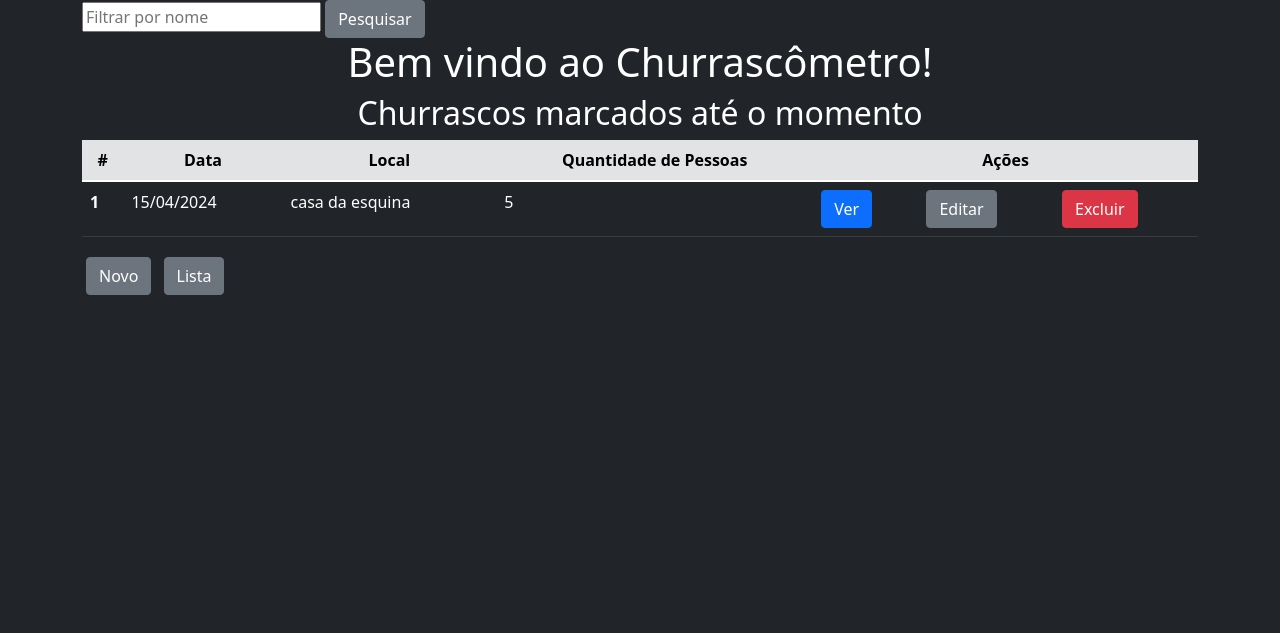
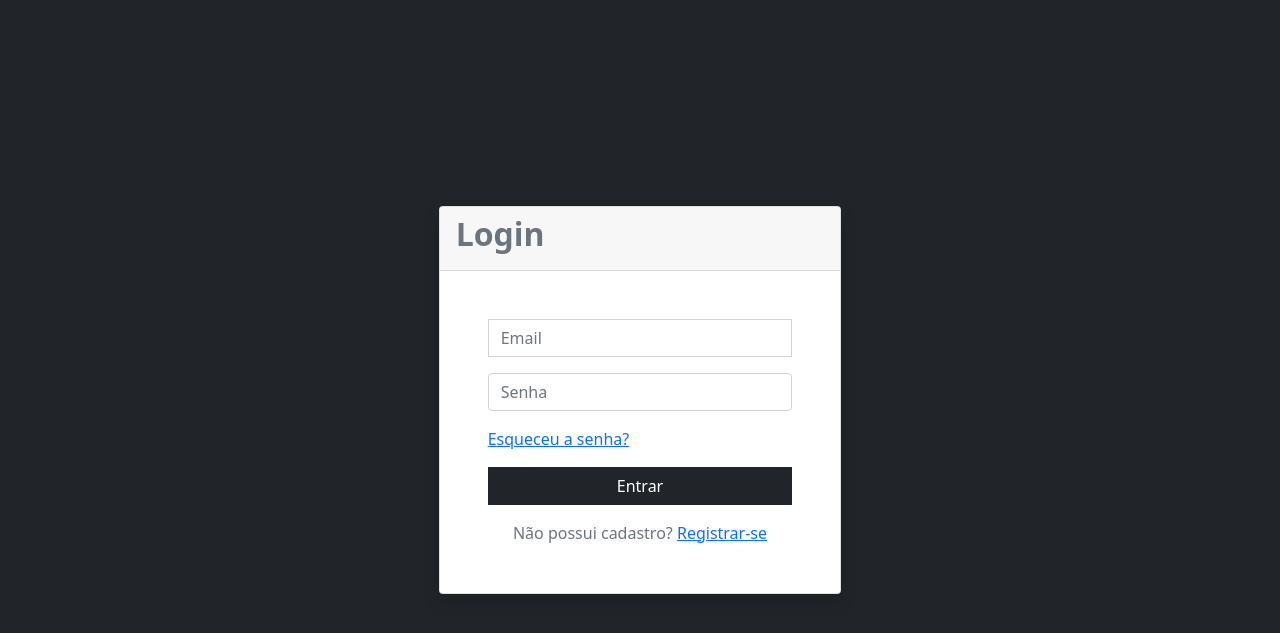
Before and after one commit to damiao-git/churrascometro, a Laravel app: page / in a window 1280 px wide. Shown: the top 633 px of the page. Run offline with Laravel 10, Linux system fonts and the light colour scheme; data comes from the database, SQL or seed files in the repository.

Commit message:
Sistema de Login e Middleware

```diff
--- a/app/Http/Controllers/UsuarioController.php
+++ b/app/Http/Controllers/UsuarioController.php
@@ -16,10 +16,10 @@ class UsuarioController extends Controller
 
         return view('usuario/index', compact('usuarios'));
     }
-    public function create()
-    {
-        return view('usuario.create');
-    }
+    // public function create()
+    // {
+    //     return view('usuario.create');
+    // }
     public function store(Request $request)
     {
         // Usuario::create($request->all());
@@ -47,7 +47,7 @@ class UsuarioController extends Controller
             $usuario = new Usuario();
             $usuario->name = $request->name;
             $usuario->email = $request->email;
-            $usuario->password = Hash::make($request->pass);
+            $usuario->password = Hash::make($request->password);
             $usuario->save();
             return response()->json([
                 'status' => 200,
@@ -96,9 +96,54 @@ class UsuarioController extends Controller
     {
         return view('auth.login');
     }
+    public function loginUser(request $request)
+    {
+        $validator = Validator::make($request->all(), [
+            'email' => 'required|email|max:100',
+            'password' => 'required|min:6|max:50'
+        ], [
+            'email.required' => 'O campo Email é obrigatório',
+            'password.required' => 'O campo Senha é obrigatório',
+            'password.min' => 'O campo Senha precisa ter no mínimo 6 caracteres'
+        ]);
+
+        if($validator->fails()){
+            return response()->json([
+                'status' => 400,
+                'messages' => $validator->getMessageBag()
+            ]);
+        }
+        else{
+            $usuario = Usuario::where('email', $request->email)->first();
+            if($usuario){
+                if(Hash::check($request->password, $usuario->password)){
+                    $request->session()->put('loggedInUser', $usuario->id);
+                    return response()->json([
+                        'status' => 200,
+                        'messages' => 'success'
+                    ]);
+                }else{
+                    return response()->json([
+                        'status' => 401,
+                        'messages' => 'E-mail ou senha está incorreto!'
+                    ]);
+                }
+            }
+            else{
+                return response()->json([
+                    'status' => 401,
+                    'messages' => 'Usuário não encontrado!'
+                ]);
+            }
+        }
+    }
     public function register()
     {
-        return view('auth.register');
+        if(session()->has('loggedInUser')){
+            return redirect('/profile');
+        }else{
+            return view('auth.register');
+        }
     }
     public function forgot()
     {
@@ -108,4 +153,15 @@ class UsuarioController extends Controller
     {
         return view('auth.reset');
     }
+    public function profile()
+    {
+        return view('profile');
+    }
+    public function logoutUser()
+    {
+        if(session()->has('loggedInUser')){
+            session()->pull('loggedInUser');
+            return redirect('/');
+        }
+    }
 }
--- a/app/Http/Kernel.php
+++ b/app/Http/Kernel.php
@@ -53,6 +53,7 @@ class Kernel extends HttpKernel
      * @var array<string, class-string|string>
      */
     protected $middlewareAliases = [
+        'LoginCheck' => \App\Http\Middleware\LoginCheck::class,
         'auth' => \App\Http\Middleware\Authenticate::class,
         'auth.basic' => \Illuminate\Auth\Middleware\AuthenticateWithBasicAuth::class,
         'auth.session' => \Illuminate\Session\Middleware\AuthenticateSession::class,
--- a/app/Models/Usuario.php
+++ b/app/Models/Usuario.php
@@ -10,5 +10,5 @@ class Usuario extends Model
     use HasFactory;
 
     protected $table = 'usuarios';
-    protected $fillable = ['nome', 'endereco', 'email', 'telefone', 'password'];
+    protected $fillable = ['name', 'endereco', 'email', 'telefone', 'password'];
 }
--- a/public/js/function.js
+++ b/public/js/function.js
@@ -20,7 +20,7 @@ function removeValidationClasses(form) {
     });
 }
 
-function showMessages(type, message) {
+function showMessage(type, message) {
     return `<div class="alert alert-${type} alert-dismissible fade show" role="alert">
     <strong>${message}</strong>
     <button type="button" class="btn-close" data-bs-dismiss="alert" aria-label="Close"></button>
--- a/resources/views/auth/login.blade.php
+++ b/resources/views/auth/login.blade.php
@@ -12,25 +12,27 @@
                         <h2 class="fw-bold text-secondary">Login</h2>
                     </div>
                     <div class="card-body p-5">
+                        <div id="login_alert"></div>
                         <form action="#" method="post" id="login-form">
                             @csrf
                             <div class="mb-3">
-                                <input type="email" class="form-control rounded-0" placeholder="Email" autocomplete="off">
+                                <input type="email" class="form-control rounded-0" placeholder="Email" name="email"
+                                    id="email" autocomplete="off">
                                 <div class="invalid-feedback"></div>
                             </div>
                             <div class="mb-3">
                                 <input type="password" class="form-control" class="form-control rounded-0"
-                                    placeholder="Senha" autocomplete="off">
+                                    placeholder="Senha" name="password" id="password" autocomplete="off">
+                                <div class="invalid-feedback"></div>
                             </div>
-                            <div class="invalid-feedback"></div>
                             <div class="mb-3">
-                                <a href="{{route('auth.forgot')}}" class="text-decoration-nome">Esqueceu a senha?</a>
+                                <a href="{{ route('auth.forgot') }}" class="text-decoration-nome">Esqueceu a senha?</a>
                             </div>
                             <div class="mb-3 d-grid">
-                                <button type="submit" class="btn btn-dark rounded-0">Entrar</button>
+                                <input type="submit" class="btn btn-dark rounded-0" id="login_btn" value="Entrar">
                             </div>
                             <div class="text-center text-secondary">
-                                <div>Não possui cadastro? <a href="{{ route('auth.register')}}">Registrar-se</a></div>
+                                <div>Não possui cadastro? <a href="{{ route('auth.register') }}">Registrar-se</a></div>
 
                             </div>
                     </div>
@@ -44,5 +46,32 @@
 
 @endsection
 @section('script')
-
+    <script>
+        $(function() {
+            $("#login-form").submit(function(e) {
+                e.preventDefault();
+                $("#login_btn").val("Please Wait...");
+                $.ajax({
+                    url: '{{ route('auth.login') }}',
+                    method: 'post',
+                    data: $(this).serialize(),
+                    dataType: 'json',
+                    success: function(res) {
+                        if (res.status == 400) {
+                            showError('email', res.messages.email);
+                            showError('password', res.messages.password);
+                            $("#login_btn").val("Login");
+                        } else if (res.status == 401) {
+                            $("#login_alert").html(showMessage('danger', res.messages));
+                            $("#login_btn").val("Login");
+                        } else {
+                            if (res.status == 200 && res.messages == 'success') {
+                                window.location = '{{ route('profile') }}';
+                            }
+                        }
+                    }
+                })
+            })
+        });
+    </script>
 @endsection
--- a/resources/views/auth/register.blade.php
+++ b/resources/views/auth/register.blade.php
@@ -37,7 +37,7 @@
                             </div>
 
                             <div class="mb-3 d-grid">
-                                <button type="submit" class="btn btn-dark rounded-0" id="register_btn">Cadastrar</button>
+                                <input type="submit" class="btn btn-dark rounded-0" id="register_btn" value="Registrar-se">
                             </div>
                             <div class="text-center text-secondary">
                                 <div>Já possui cadastro? <a href="{{ route('auth.login') }}">Login</a></div>
--- /dev/null
+++ b/resources/views/profile.blade.php
@@ -0,0 +1,2 @@
+<h1>Perfil</h1>
+<a href="{{ route('auth.logout')}}">Logout</a>
--- a/resources/views/usuario/edit.blade.php
+++ b/resources/views/usuario/edit.blade.php
@@ -3,14 +3,14 @@
 @section('title', 'Criar novo churrasco')
 @section('content')
 
-<div class="container p-5">
+<div class="container p-5 text-white">
     <h1>Editar</h1>
     <form class="form" action="{{ route('usuario.update', $usuario->id)}}" method="post">
         @csrf
         @method('put')
         <div class="mb-3">
             <label for="nome" class="form-label">Nome</label>
-            <input type="text" id="nome" name="nome" class="form-control"value="{{ $usuario->nome}}" required>
+            <input type="text" id="nome" name="nome" class="form-control"value="{{ $usuario->name}}" required>
         </div>
         <div class="mb-3">
             <label for="endereco" class="form-label" >Endereço</label>
@@ -26,7 +26,7 @@
         </div>
         <div class=botoes>
             <button type="submit" class="btn btn-primary">Enviar</button>
-            <a href="{{ route('usuario.create')}}" class="btn btn-secondary m-1">Novo</a>
+            {{-- <a href="{{ route('usuario.create')}}" class="btn btn-secondary m-1">Novo</a> --}}
             <a href="{{ route('usuario.index')}}" class="btn btn-secondary m-1">Lista</a>
         </div>
     </form>
--- a/routes/web.php
+++ b/routes/web.php
@@ -22,19 +22,20 @@ Route::post('/index', [ChurrascoController::class, 'store'])->name('churrasco.st
 Route::get('/show/{id}', [ChurrascoController::class, 'show'])->name('churrasco.show');
 Route::get('/edit/{id}', [ChurrascoController::class, 'edit'])->name('churrasco.edit');
 Route::get('/index', [ChurrascoController::class, 'index'])->name('churrasco.index');
-Route::get('/', [ChurrascoController::class, 'index'])->name('churrasco.index');
 
-Route::get('usuario/create', [UsuarioController::class, 'create'])->name('usuario.create');
 Route::get('usuarios', [UsuarioController::class, 'index'])->name('usuario.index');
 Route::post('usuario/index', [UsuarioController::class, 'store'])->name('usuario.store');
 Route::get('usuario/show/{id}', [UsuarioController::class, 'show'])->name('usuario.show');
 Route::get('usuario/edit/{id}', [UsuarioController::class, 'edit'])->name('usuario.edit');
 Route::delete('usuario/{id}', [UsuarioController::class, 'destroy'])->name('usuario.delete');
 Route::put('/usuario/{id}', [UsuarioController::class, 'update'])->name('usuario.update');
-Route::get('/login', [UsuarioController::class, 'login'])->name('auth.login');
 Route::get('/register', [UsuarioController::class, 'register'])->name('auth.register');
 Route::get('/forgot', [UsuarioController::class, 'forgot'])->name('auth.forgot');
 Route::get('/reset', [UsuarioController::class, 'reset'])->name('auth.reset');
-// Route::get('/', function () {
-//     return view('index');
-// });
+Route::post('/login', [UsuarioController::class, 'loginUser'])->name('auth.login');
+
+Route::group(['middleware'=>['LoginCheck']], function(){
+    Route::get('/', [UsuarioController::class, 'login'])->name('usuario.login');
+    Route::get('/logout', [UsuarioController::class, 'logoutUser'])->name('auth.logout');
+    Route::get('/profile', [UsuarioController::class, 'profile'])->name('profile');
+});
```
Also changed, not shown: other parts of resources/views/auth/register.blade.php (+1 -1 lines), app/Http/Middleware/LoginCheck.php (added, +27 -0 lines), resources/views/usuario/index.blade.php (+6 -10 lines).
